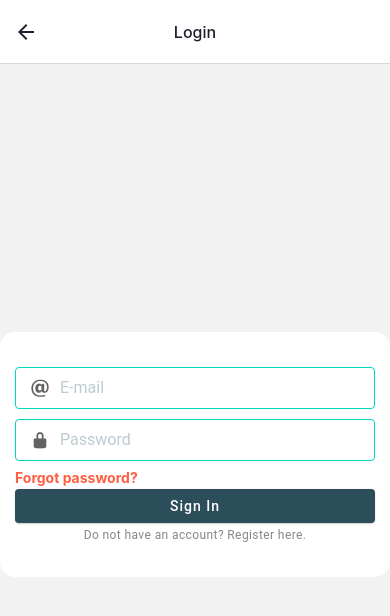
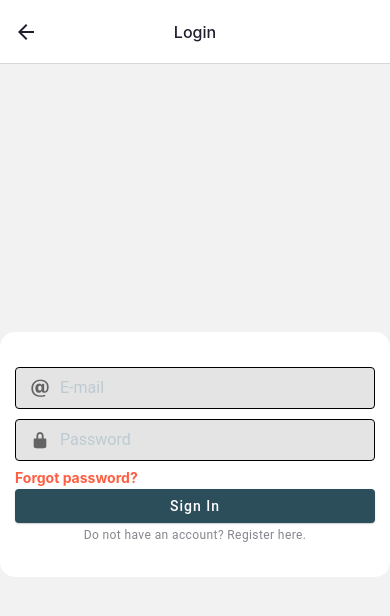
Before and after one commit to didzis1/hyper-lift, a React Native app: screen /LoginScreen in a window 390 px wide. Shown: the top 616 px of the page. Built offline with nearby package versions, Linux system fonts and the light colour scheme; no server answers.

Commit message:
Update globalStyles.ts

```diff
--- a/src/globalStyles.ts
+++ b/src/globalStyles.ts
@@ -45,11 +45,9 @@ const globalStyles = StyleSheet.create({
   },
   input: {
     width: '100%',
-    borderColor: '#00D8BE',
     borderWidth: 1,
     borderRadius: 4,
-    marginVertical: 5,
-    backgroundColor: '#FFFFFF'
+    marginVertical: 5
   }
 });
 
```
